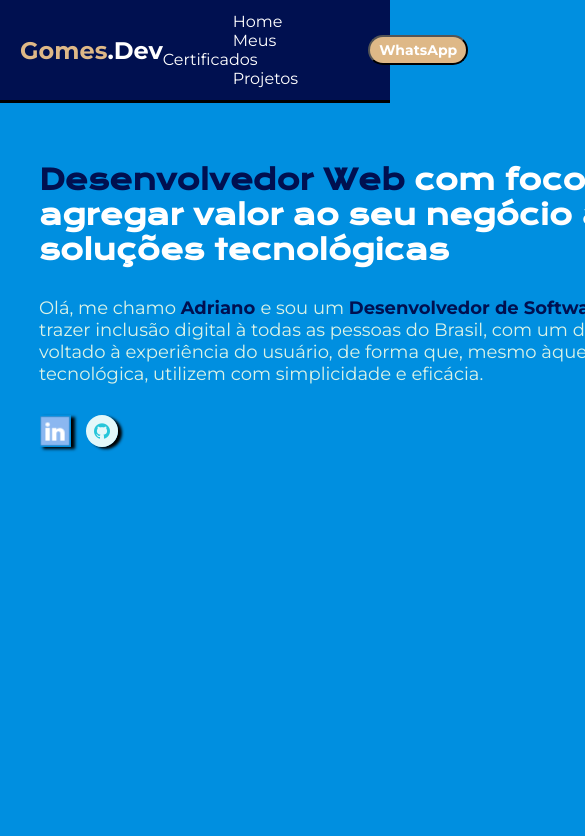
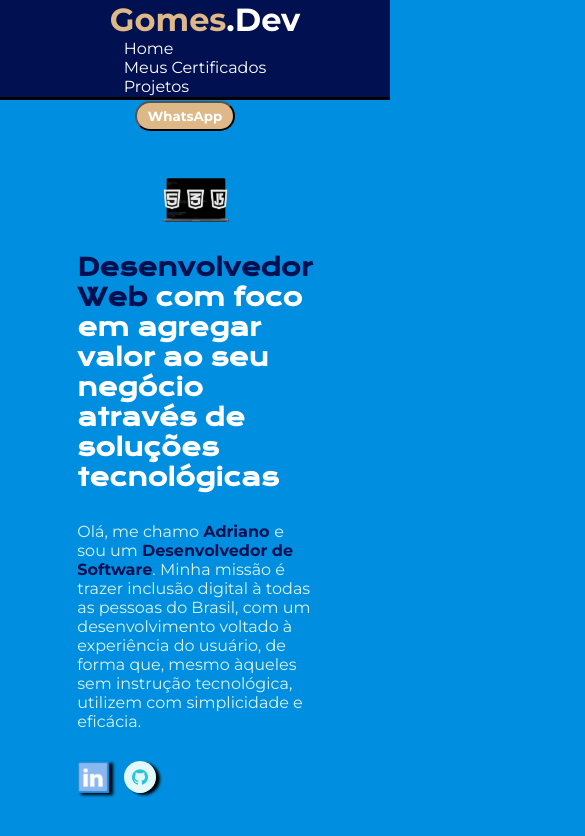
Before and after one commit to adrianogomesz/gomesdev, a plain HTML site: page index.html in a window 390 px wide. Shown: the top 836 px of the page, 585 px wide, since content can reach past the window. Drawn offline with nearby package versions, Linux system fonts and the light colour scheme; a web font is replaced by a local one.

Commit message:
adding responsive content

```diff
--- a/index.html
+++ b/index.html
@@ -21,7 +21,7 @@
         <a href="https://wa.me/5551989638300" target="_blank"> <button class="header-container__button"> WhatsApp </button> </a>
 
     </header>
-    <main>
+    <main class="container">
         <section class="main-section">
             <h1 class="main-section__title"> <span class="main-section__title__highlight"> Desenvolvedor Web </span> com foco em agregar valor ao seu negócio através de soluções tecnológicas </h1>
             <p class="main-section__text"> Olá, me chamo <span class="main-section__text__highlight"> Adriano </span> e sou um <span class="main-section__text__highlight"> Desenvolvedor de Software</span>. Minha missão é trazer inclusão digital à todas as pessoas do Brasil, com um desenvolvimento voltado à experiência do usuário, de forma que, mesmo àqueles sem instrução tecnológica, utilizem com simplicidade e eficácia.</p>
--- a/styles.css
+++ b/styles.css
@@ -1,6 +1,6 @@
 @import url('https://fonts.googleapis.com/css2?family=Bungee+Spice&family=Honk:MORF,SHLN@6,28.4&family=Krona+One&family=Montserrat+Alternates:ital,wght@0,100;0,200;0,300;0,400;0,500;0,600;0,700;0,800;0,900;1,100;1,200;1,300;1,400;1,500;1,600;1,700;1,800;1,900&family=Montserrat:ital,wght@0,100..900;1,100..900&display=swap');
 
-/* Página de Inicial */
+/* Página Inicial */
 
 * {
     margin: 0;
@@ -12,14 +12,15 @@ body {
     height: 100vh;
     width: 100vw;
     background-color: #008FE0;
-    background-repeat: no-repeat;
     background-size: cover;
     box-sizing: border-box;
+
 }
 
 .header-container {
     display: flex;
     justify-content: space-between;
+    box-sizing: border-box;
     background-color: #001050;
     align-items: center;
     height: 100px;
@@ -30,7 +31,7 @@ body {
 
 .header-container__logo {
     padding-left: 20px;
-    font-size: 24px;
+    font-size: 1,5rem;
     color: #FFFFFF;
     font-family: 'Montserrat', sans-serif;
     font-weight: bold;
@@ -45,7 +46,7 @@ body {
 .header-container__navbar__item {
     display: inline;
     list-style: none;
-    font-size: 16px;
+    font-size: 1rem;
     font-family: 'Montserrat', sans-serif;
     padding-left: 35px;
     padding-right: 35px;
@@ -74,7 +75,7 @@ body {
     width: 100px;
     margin-right: 20px;
     border-radius: 16px;
-    font-size: 14px;
+    font-size: 0,85rem;
     font-family: 'Montserrat', sans-serif;
     font-weight: bold;
 
@@ -87,7 +88,7 @@ body {
 
 }
 
-main {
+.container {
     display: flex;
     justify-content: space-between;
     margin: 15% 10%
@@ -97,14 +98,15 @@ main {
 .main-section {
     display: flex;
     flex-direction: column;
+    width: 50%;
+    box-sizing: border-box;
 
 }
 
 .main-section__title {
     color: #FFFFFF;
-    font-size: 28px;
+    font-size: 1,75rem;
     font-family: 'Krona One', sans-serif;
-    width: 90vh;
     padding: 0 0 30px 0;
 
 }
@@ -121,7 +123,7 @@ main {
 }
 
 .main-section__text {
-    font-size: 18px;
+    font-size: 1,12rem;
     font-family: "Montserrat", sans-serif;
     color: #DBF3E6;
     padding: 0 0 30px 0;
@@ -150,6 +152,12 @@ main {
 
 }
 
+.main-image {
+    height: 50%;
+    width: 50%;
+    box-sizing: border-box;
+}
+
 /* Página de Certificados */
 
 .main-container {
@@ -169,7 +177,7 @@ main {
 .main-container__div__title {
     text-align: center;
     font-family: 'Krona One', sans-serif;
-    font-size: 24px;
+    font-size: 1,5rem;
     color: #FFF;
     font-style: normal;
     border-bottom: 3px solid burlywood;
@@ -220,7 +228,7 @@ main {
     align-items: center;
     justify-content: center;
     font-family: 'Montserrat', sans-serif;
-    font-size: 18px;
+    font-size: 1,12rem;
     color: #725BA1;
     border: 3px solid #725BA1;
     border-radius: 16px;
@@ -239,3 +247,42 @@ main {
     flex-direction: column;
 
 }
+
+@media (max-width: 1015px) {
+    body {
+        width: 100vw;
+        height: 100vh;
+    }
+
+    .container {
+        flex-direction: column-reverse;
+        align-items: center;
+        gap: 30px;
+        padding: 5% 10%;
+
+    }
+
+    .main-section {
+        justify-content: center;
+        width: auto;
+
+    }
+
+    .header-container__navbar {
+        display: flex;
+        flex-direction: column;
+        padding-bottom: 5px;
+    }
+
+
+
+    .header-container {
+        margin: 0;
+        background-size: auto;
+        justify-content: center;
+        flex-wrap: wrap;
+        max-height: 103px;
+        align-items: center;
+    }
+
+}
```
